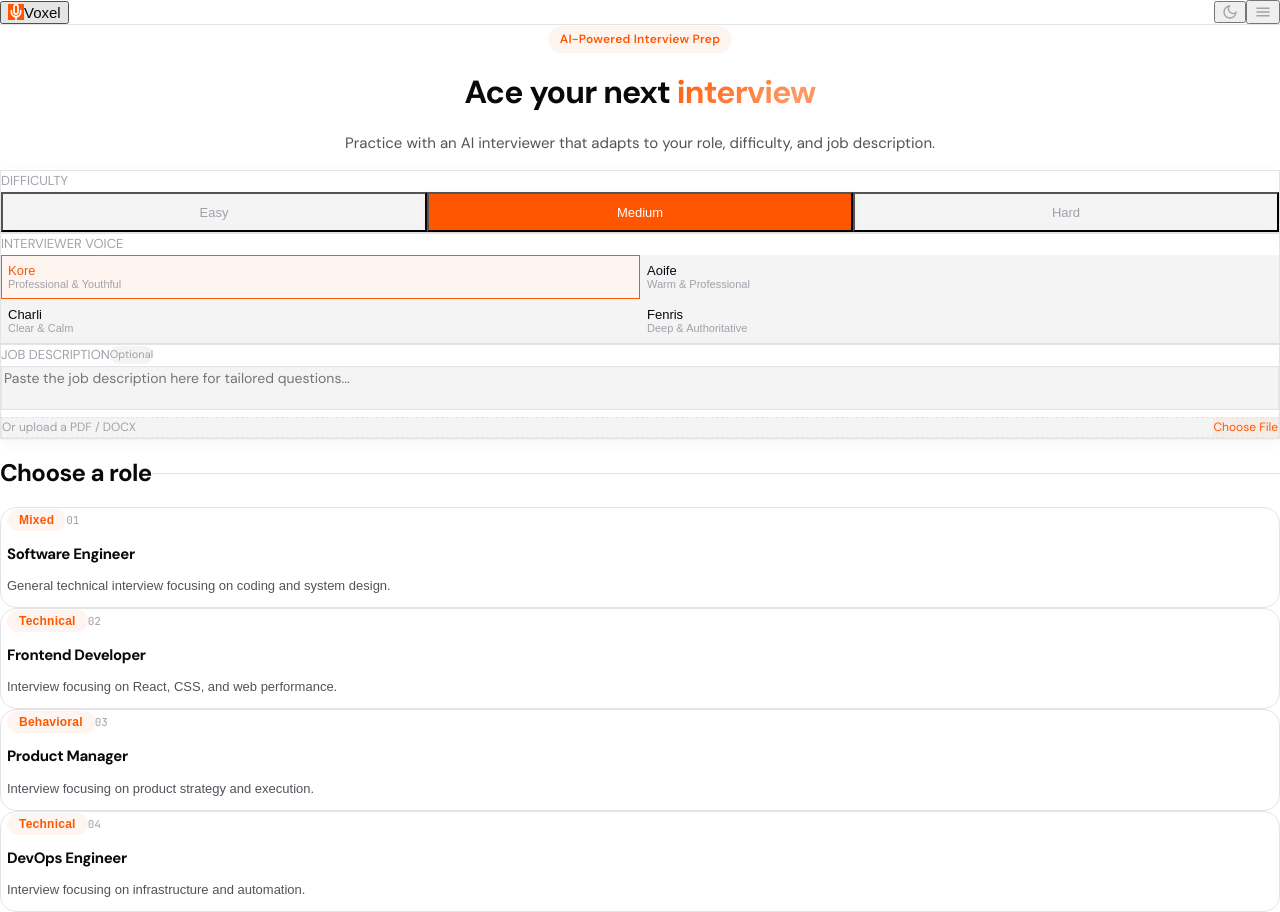
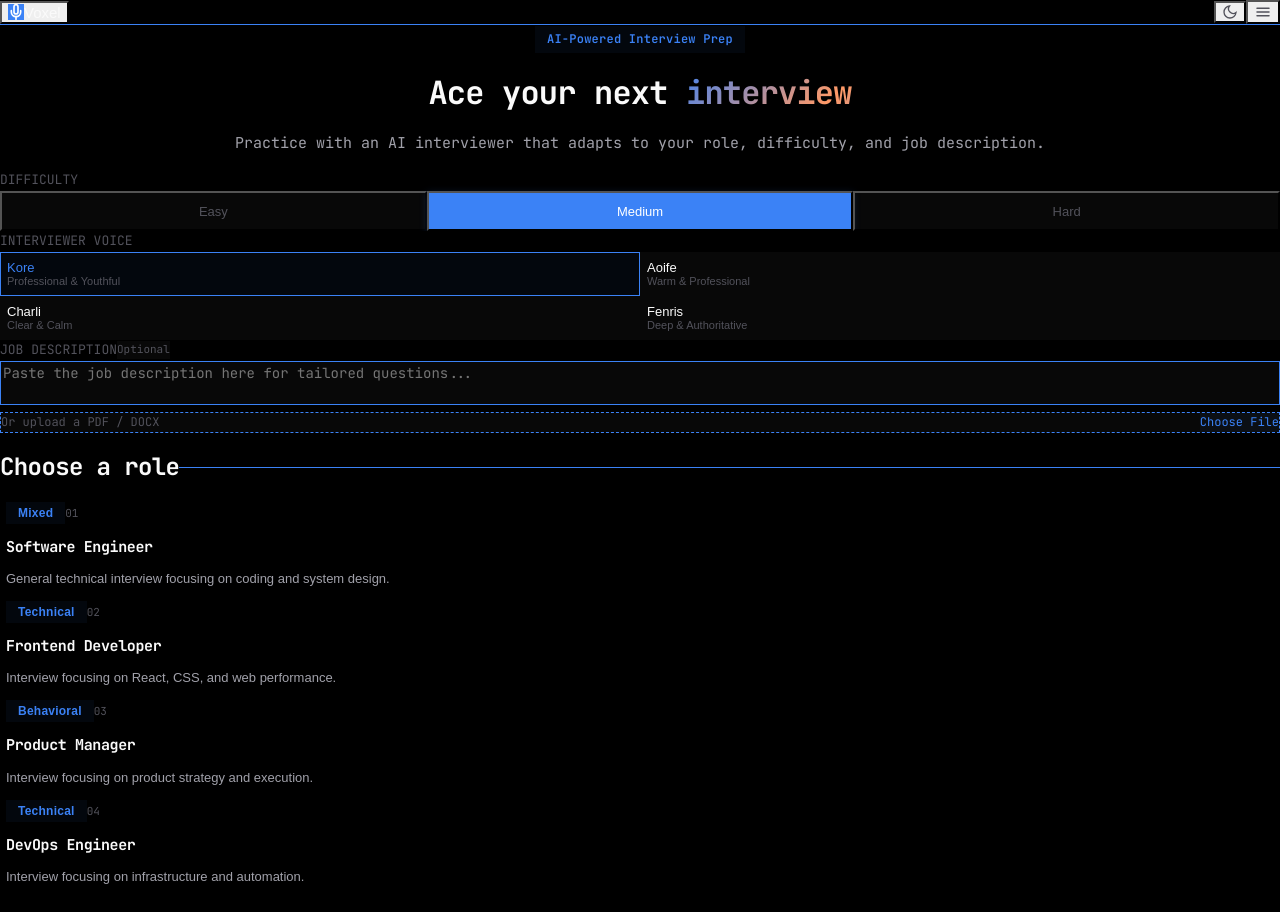
Before and after one commit to roshanvrazak/InterviewPilot, a React (Vite) app in the folder frontend/: page / in a window 1280 px wide. Built offline with nearby package versions, Linux system fonts and the light colour scheme.

Commit message:
style: establish Industrial design tokens and global reset

```diff
--- a/frontend/src/index.css
+++ b/frontend/src/index.css
@@ -3,51 +3,26 @@
 @tailwind utilities;
 
 /* ─── Design Tokens ─── */
-:root {
-  --bg-primary: #FFFFFF;
-  --bg-secondary: #F4F4F5;
-  --bg-surface: #FFFFFF;
-  --bg-surface-hover: #FAFAFA;
-  --bg-elevated: #FFFFFF;
-  --border-primary: #E4E4E7;
-  --border-subtle: #F4F4F5;
-  --text-primary: #09090B;
-  --text-secondary: #52525B;
-  --text-muted: #A1A1AA;
-  --accent-primary: #FF5701;
-  --accent-primary-hover: #E64D00;
-  --accent-secondary: #F97316;
-  --accent-glow: rgba(255, 87, 1, 0.12);
-  --accent-surface: rgba(255, 87, 1, 0.06);
-  --success: #10B981;
-  --success-surface: rgba(16, 185, 129, 0.08);
-  --danger: #EF4444;
-  --danger-surface: rgba(239, 68, 68, 0.06);
-  --warning: #F59E0B;
-  --warning-surface: rgba(245, 158, 11, 0.06);
-  --shadow-color: 0 0 0;
-  --glass-bg: rgba(255, 255, 255, 0.72);
-  --glass-border: rgba(255, 255, 255, 0.2);
-  --card-bg: #FFFFFF;
-  --card-border: #E4E4E7;
-  --nav-bg: rgba(255, 255, 255, 0.8);
-}
-
-.dark {
+:root, .dark {
   --bg-primary: #000000;
-  --bg-secondary: #050505;
-  --bg-surface: #0A0A0A;
-  --bg-surface-hover: #111111;
-  --bg-elevated: #161616;
-  --border-primary: #222222;
-  --border-subtle: #161616;
+  --bg-secondary: #080808;
+  --bg-surface: #000000;
+  --bg-surface-hover: #0A0A0A;
+  --bg-elevated: #000000;
+  --border-primary: #3B82F6; /* Signal Blue */
+  --border-subtle: rgba(59, 130, 246, 0.2);
   --text-primary: #FAFAFA;
   --text-secondary: #A1A1AA;
   --text-muted: #52525B;
-  /* Keep accents but refine shadows */
-  --accent-glow: rgba(255, 87, 1, 0.15);
-  --glass-bg: rgba(0, 0, 0, 0.7);
-  --glass-border: rgba(255, 255, 255, 0.1);
+  --accent-primary: #3B82F6;
+  --accent-primary-hover: #2563EB;
+  --accent-glow: rgba(59, 130, 246, 0.2);
+  --accent-surface: rgba(59, 130, 246, 0.05);
+  --success: #10B981;
+  --danger: #EF4444;
+  --warning: #F59E0B;
+  --glass-bg: transparent;
+  --glass-border: var(--border-primary);
 }
 
 /* ─── Base ─── */
@@ -55,12 +30,15 @@
   -webkit-font-smoothing: antialiased;
   -moz-osx-font-smoothing: grayscale;
   box-sizing: border-box;
+  border-radius: 0 !important;
+  backdrop-filter: none !important;
+  -webkit-backdrop-filter: none !important;
 }
 
 body {
   margin: 0;
-  font-family: 'DM Sans', system-ui, -apple-system, sans-serif;
-  background-color: var(--bg-primary);
+  font-family: 'JetBrains Mono', 'IBM Plex Mono', monospace;
+  background-color: #000;
   color: var(--text-primary);
   min-height: 100dvh;
   line-height: 1.6;
@@ -73,7 +51,7 @@ body {
 
 /* ─── Typography ─── */
 h1, h2, h3, h4, h5, h6 {
-  font-family: 'DM Sans', system-ui, sans-serif;
+  font-family: 'JetBrains Mono', 'IBM Plex Mono', monospace;
   font-weight: 700;
   letter-spacing: -0.025em;
   line-height: 1.15;
@@ -212,9 +190,8 @@ select:focus-visible {
 
 /* ─── Utility Classes ─── */
 .glass-panel {
-  background: var(--glass-bg);
-  backdrop-filter: blur(16px);
-  border: 1px solid var(--glass-border);
+  background: #000;
+  border: 1px solid var(--border-primary);
 }
 
 .glass {
@@ -264,23 +241,20 @@ select:focus-visible {
 
 /* ─── Button Styles ─── */
 .btn-primary {
-  background: var(--accent-primary);
-  color: white;
-  font-family: 'DM Sans', system-ui, sans-serif;
-  font-weight: 600;
+  background: transparent;
+  border: 1px solid var(--border-primary);
+  color: var(--border-primary);
+  text-transform: uppercase;
+  font-weight: bold;
   padding: 0.75rem 1.75rem;
-  border-radius: 12px;
-  border: none;
   cursor: pointer;
   transition: all 0.15s ease;
   min-height: 44px;
   touch-action: manipulation;
-  letter-spacing: -0.01em;
 }
 .btn-primary:hover {
-  background: var(--accent-primary-hover);
-  transform: translateY(-1px);
-  box-shadow: 0 4px 16px var(--accent-glow);
+  background: var(--border-primary);
+  color: #000;
 }
 .btn-primary:active {
   transform: translateY(0) scale(0.98);
@@ -289,10 +263,9 @@ select:focus-visible {
 .btn-secondary {
   background: var(--bg-surface);
   color: var(--text-primary);
-  font-family: 'DM Sans', system-ui, sans-serif;
+  font-family: 'JetBrains Mono', 'IBM Plex Mono', monospace;
   font-weight: 600;
   padding: 0.75rem 1.75rem;
-  border-radius: 12px;
   border: 1px solid var(--border-primary);
   cursor: pointer;
   transition: all 0.15s ease;
@@ -313,7 +286,7 @@ input[type="text"],
 input[type="password"],
 input[type="email"],
 textarea {
-  font-family: 'DM Sans', system-ui, sans-serif;
+  font-family: 'JetBrains Mono', 'IBM Plex Mono', monospace;
   font-size: 16px;
   min-height: 44px;
 }
```
